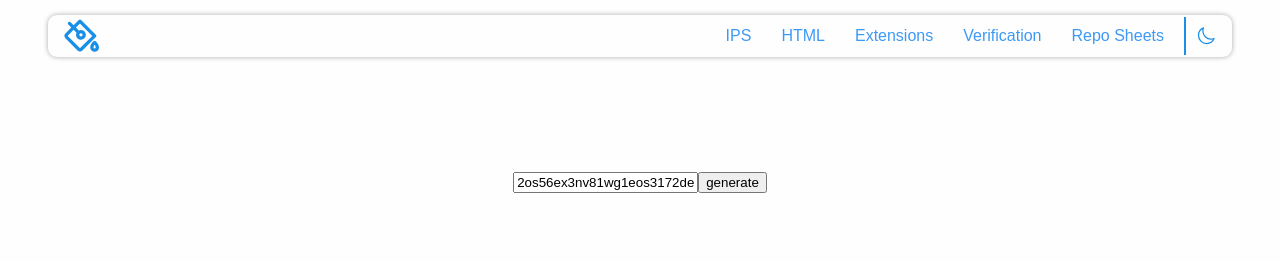
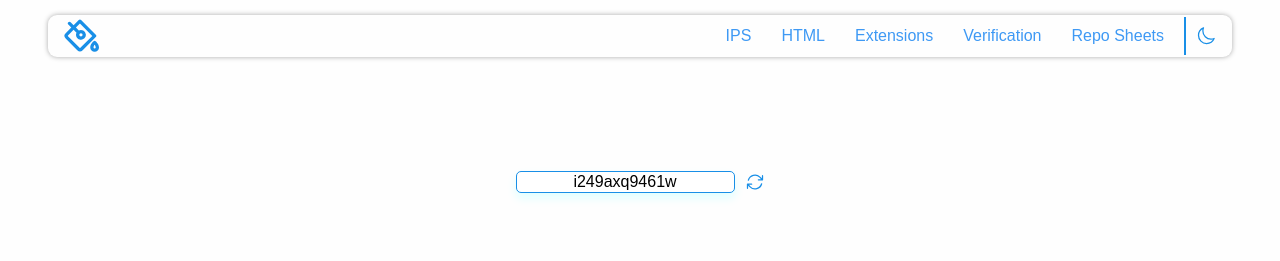
Before and after one commit to MohcineDev/bucket-vue, a Vue app: page / in a window 1280 px wide. Shown: the top 261 px of the page. Built offline with nearby package versions, Linux system fonts and the light colour scheme.

Commit message:
add readybucket compoenent

```diff
--- a/index.html
+++ b/index.html
@@ -3,6 +3,7 @@
   <head>
     <meta charset="UTF-8">
     <meta name="viewport" content="width=device-width, initial-scale=1.0">
+    <link rel="favicon" href="src/assets/losgo.svg">
     <title>Bucket</title>
   </head>
   <body>
--- a/src/components/BucketReady.vue
+++ b/src/components/BucketReady.vue
@@ -1,28 +1,43 @@
 <template>
   <div class="input_container">
-    <input type="text" name="" :value="bucketName" id="" />
-    <button @click="generate">generate</button>
+    <input type="text" name="" :value="bucketName" @focus="e=> e.target.select() "/>
+    <button @click="generate">
+      <svg
+        xmlns="http://www.w3.org/2000/svg"
+        viewBox="0 0 24 24"
+        fill="#198fe7"
+        class="w-6 h-6"
+      >
+        <path
+          fill-rule="evenodd"
+          d="M4.755 10.059a7.5 7.5 0 0112.548-3.364l1.903 1.903h-3.183a.75.75 0 100 1.5h4.992a.75.75 0 00.75-.75V4.356a.75.75 0 00-1.5 0v3.18l-1.9-1.9A9 9 0 003.306 9.67a.75.75 0 101.45.388zm15.408 3.352a.75.75 0 00-.919.53 7.5 7.5 0 01-12.548 3.364l-1.902-1.903h3.183a.75.75 0 000-1.5H2.984a.75.75 0 00-.75.75v4.992a.75.75 0 001.5 0v-3.18l1.9 1.9a9 9 0 0015.059-4.035.75.75 0 00-.53-.918z"
+          clip-rule="evenodd"
+        />
+      </svg>
+    </button>
   </div>
 </template>
 
 <script setup>
 import { ref } from "vue";
 
-let bucketName = ref("");
-let bucketLangth = 25;
-let alpha = "az12er15ty64u8i7o9p6qs3k2sdj21f5h4g8n9b7v5xcw";
-let arratofalpha = alpha.split("");
+const bucketName = ref("");
+const a = [10,11,12,13,14,15,16,17,18,19,20,21,22,23,24,25,26,27,28,29,30,31,32,33,34,35,36,37,38,39,40]
+const alpha = "ad876az12er15ty64u8i7o9p6qs3k2sdj21f5h4g8n9b7v545xcw";
+const arrayOfAlpha = alpha.split("");
 
 function generate() {
-    let bucket = "";
-  for (let index = 0; index < bucketLangth; index++) {
-    let num = Math.floor(Math.random() * arratofalpha.length);
-    bucket += arratofalpha[num];
+let bucketLength = Math.floor(Math.random() * a.length);
+
+  let bucket = "";
+  for (let index = 0; index < a[bucketLength]; index++) {
+    let num = Math.floor(Math.random() * arrayOfAlpha.length);
+    bucket += arrayOfAlpha[num];
   }
 
   bucketName.value = bucket;
 }
-generate()
+generate();
 </script>
 
 <style scoped>
@@ -33,4 +48,34 @@ generate()
   height: 15vh;
   align-items: end;
 }
+input {
+  height: 20px;
+  text-align: center;
+  border-radius: 5px;
+  padding: 0 5px;
+  border: none;
+  border: 1px solid #198fe7;
+font-size: 1rem;
+box-shadow: 0 5px 10px 0px #dfffff;
+}
+input::selection{
+    background-color: #198fe7;
+    color: #fff;
+}
+button {
+  background: none;
+  border: none;
+  display: flex;
+  align-items: center;
+  justify-content: center;
+  width: 20px;
+  height: 22px;
+  padding: 0;
+  margin-left: 10px;
+  cursor: pointer;
+}
+svg {
+  width: 20px;
+  height: 22px;
+}
 </style>
--- a/src/views/Verification.vue
+++ b/src/views/Verification.vue
@@ -61,6 +61,7 @@ function generateProfiles() {
   spanResultCount.value = textAreaResult.value.split("\n").length-1;
 }
 
+///empty the content of textareas and span elements
 function emptyTextareas() {
   textAreaSrc.value = "";
   textAreaResult.value = "";
@@ -99,6 +100,10 @@ textarea {
 }
 textarea:hover {
   box-shadow: 0 0 8px #aaa;
+}
+
+#result{
+  cursor: not-allowed;
 }
 button {
   margin: 1rem auto;
```
Also changed, not shown: src/assets/logo.svg (deleted).
